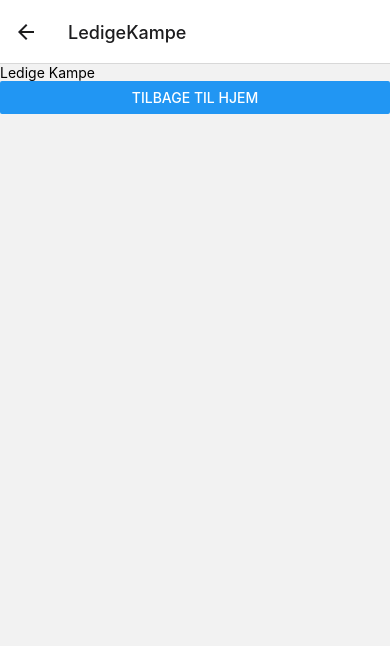
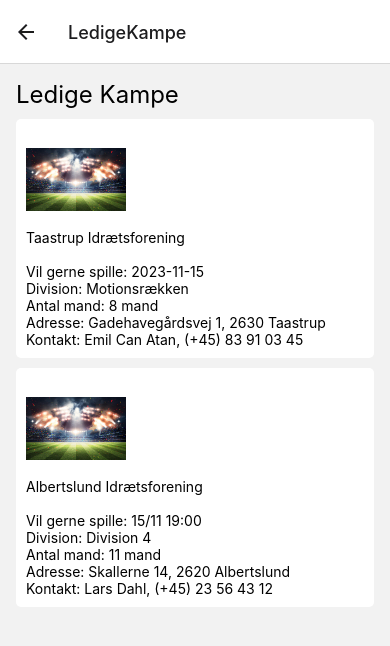
Before and after one commit to EmilCanAttack/Appstar, a React Native app in the folder GoKampAppStar/: screen /LedigeKampe in a window 390 px wide. Shown: the top 646 px of the page. Built offline with nearby package versions, Linux system fonts and the light colour scheme.

Commit message:
Jeg rettede fejl, LedigeKampe er nu implementeret ordenligt
JEg kom til at påføre alle ændringer på homescreen så vi ingen homescreen havde faks

```diff
--- a/GoKampAppStar/Home.js
+++ b/GoKampAppStar/Home.js
@@ -1,78 +1,46 @@
-// LedigeKampe.js
+// Home.js
 import React from 'react';
-import { View, Text, Image, FlatList, StyleSheet } from 'react-native';
+import { View, Text, Button, ImageBackground, StyleSheet } from 'react-native';
+import AsyncStorage from '@react-native-async-storage/async-storage';
 
-const data = [
-  {
-    id: 1,
-    logo: require('./assets/stadium.jpeg'), // Erstat med stien til holdets logo
-    klubnavn: "Taastrup Idrætsforening",
-    tomtekst: "",
-    dato: '2023-11-15',
-    division: 'Motionsrækken',
-    antalSpillere: '8 mand',
-    kontakt: "Emil Can Atan, (+45) 83 91 03 45",
-    adresse: "Gadehavegårdsvej 1, 2630 Taastrup"
-  },
-  {
-    id: 2,
-    logo: require('./assets/stadium.jpeg'), // Erstat med stien til holdets logo
-    dato: '15/11 19:00',
-    division: 'Division 4',
-    antalSpillere: '11 mand',
-    kontakt: "Lars Dahl, (+45) 23 56 43 12",
-    klubnavn: "Albertslund Idrætsforening",
-    tomtekst: "",
-    adresse: "Skallerne 14, 2620 Albertslund"
-  },
-  // Tilføj flere hold efter behov
-];
+const Home = ({ navigation }) => {
+  const handleLogout = async () => {
+    // Tilføj logik til at logge ud her, f.eks. rydning af AsyncStorage-data
 
-const LedigeKampe = () => {
+    // Naviger tilbage til SignUp-skærmen (eller en anden skærm efter din logik)
+    navigation.navigate('Login');
+  };
+
   return (
-    <View style={styles.container}>
-      <Text style={styles.title}>Ledige Kampe</Text>
-      <FlatList
-        data={data}
-        keyExtractor={(item) => item.id.toString()}
-        renderItem={({ item }) => (
-          <View style={styles.itemContainer}>
-            <Image source={item.logo} style={styles.logo} />
-            <Text>{item.klubnavn}</Text>
-            <Text> {item.tomtekst}</Text>
-            <Text>Vil gerne spille: {item.dato}</Text>
-            <Text>Division: {item.division}</Text>
-            <Text>Antal mand: {item.antalSpillere}</Text>
-            <Text>Adresse: {item.adresse}</Text>
-            <Text>Kontakt: {item.kontakt}</Text>
-
-          </View>
-        )}
-      />
-    </View>
+    <ImageBackground
+      source={require('./assets/stadium.jpeg')}
+      style={styles.backgroundImage}
+    >
+      <View style={styles.container}>
+        <Text style={styles.title}>Welcome to the Homepage</Text>
+        <Button title="Log Out" onPress={handleLogout} />
+        <Button title="Ledige Kampe" onPress={() => navigation.navigate('LedigeKampe')} />
+      </View>
+    </ImageBackground>
   );
 };
 
 const styles = StyleSheet.create({
+  backgroundImage: {
+    flex: 1,
+    resizeMode: 'cover',
+  },
   container: {
     flex: 1,
-    padding: 16,
+    justifyContent: 'center',
+    alignItems: 'center',
+    backgroundColor: 'rgba(0, 0, 0, 0.5)',
   },
   title: {
     fontSize: 24,
-    marginBottom: 10,
-  },
-  itemContainer: {
-    backgroundColor: 'white',
-    padding: 10,
-    marginBottom: 10,
-    borderRadius: 5,
-  },
-  logo: {
-    width: 100,
-    height: 100,
-    resizeMode: 'contain',
+    textAlign: 'center',
+    color: 'white',
   },
 });
 
-export default LedigeKampe;
+export default Home;
--- a/GoKampAppStar/LedigeKampe.js
+++ b/GoKampAppStar/LedigeKampe.js
@@ -1,14 +1,78 @@
 // LedigeKampe.js
 import React from 'react';
-import { View, Text, Button } from 'react-native';
+import { View, Text, Image, FlatList, StyleSheet } from 'react-native';
 
-const LedigeKampe = ({ navigation }) => {
+const data = [
+  {
+    id: 1,
+    logo: require('./assets/stadium.jpeg'), // Erstat med stien til holdets logo
+    klubnavn: "Taastrup Idrætsforening",
+    tomtekst: "",
+    dato: '2023-11-15',
+    division: 'Motionsrækken',
+    antalSpillere: '8 mand',
+    kontakt: "Emil Can Atan, (+45) 83 91 03 45",
+    adresse: "Gadehavegårdsvej 1, 2630 Taastrup"
+  },
+  {
+    id: 2,
+    logo: require('./assets/stadium.jpeg'), // Erstat med stien til holdets logo
+    dato: '15/11 19:00',
+    division: 'Division 4',
+    antalSpillere: '11 mand',
+    kontakt: "Lars Dahl, (+45) 23 56 43 12",
+    klubnavn: "Albertslund Idrætsforening",
+    tomtekst: "",
+    adresse: "Skallerne 14, 2620 Albertslund"
+  },
+  // Tilføj flere hold efter behov
+];
+
+const LedigeKampe = () => {
   return (
-    <View>
-      <Text>Ledige Kampe</Text>
-      <Button title="Tilbage til Hjem" onPress={() => navigation.navigate('Home')} />
+    <View style={styles.container}>
+      <Text style={styles.title}>Ledige Kampe</Text>
+      <FlatList
+        data={data}
+        keyExtractor={(item) => item.id.toString()}
+        renderItem={({ item }) => (
+          <View style={styles.itemContainer}>
+            <Image source={item.logo} style={styles.logo} />
+            <Text>{item.klubnavn}</Text>
+            <Text> {item.tomtekst}</Text>
+            <Text>Vil gerne spille: {item.dato}</Text>
+            <Text>Division: {item.division}</Text>
+            <Text>Antal mand: {item.antalSpillere}</Text>
+            <Text>Adresse: {item.adresse}</Text>
+            <Text>Kontakt: {item.kontakt}</Text>
+
+          </View>
+        )}
+      />
     </View>
   );
 };
 
+const styles = StyleSheet.create({
+  container: {
+    flex: 1,
+    padding: 16,
+  },
+  title: {
+    fontSize: 24,
+    marginBottom: 10,
+  },
+  itemContainer: {
+    backgroundColor: 'white',
+    padding: 10,
+    marginBottom: 10,
+    borderRadius: 5,
+  },
+  logo: {
+    width: 100,
+    height: 100,
+    resizeMode: 'contain',
+  },
+});
+
 export default LedigeKampe;
```
